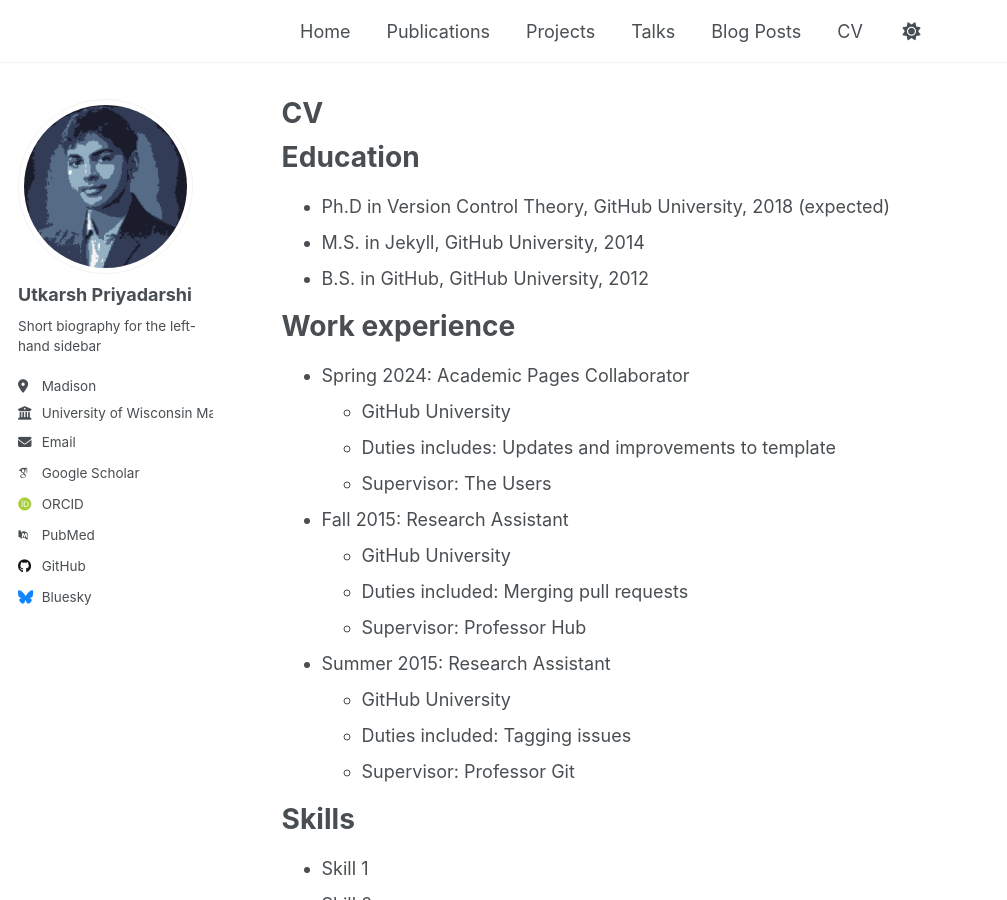
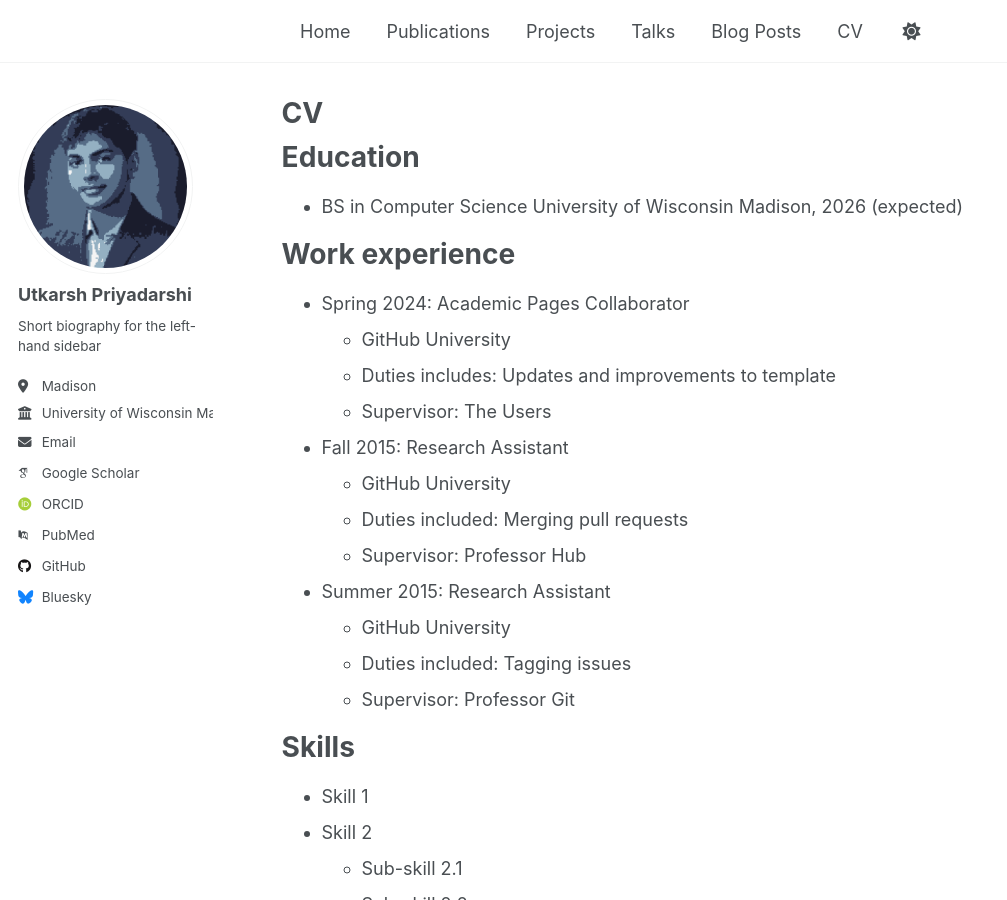
Before and after one commit to priyadarshiutkarsh/priyadarshiutkarsh.github.io, a Jekyll site: the page built from _pages/cv.md, in a window 1280 px wide and 900 px high. Shown: the whole window, without its empty margins (0-1007 px from the left). Built offline with Jekyll 4.4.1, drawn with Linux system fonts in a browser that asks for light colours; some web fonts are replaced.

Commit message:
Update cv.md

```diff
--- a/_pages/cv.md
+++ b/_pages/cv.md
@@ -11,9 +11,7 @@ redirect_from:
 
 Education
 ======
-* Ph.D in Version Control Theory, GitHub University, 2018 (expected)
-* M.S. in Jekyll, GitHub University, 2014
-* B.S. in GitHub, GitHub University, 2012
+* BS in Computer Science University of Wisconsin Madison, 2026 (expected)
 
 Work experience
 ======
```
